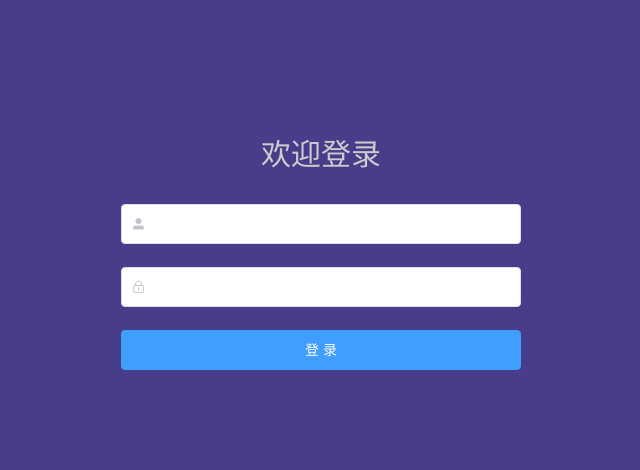
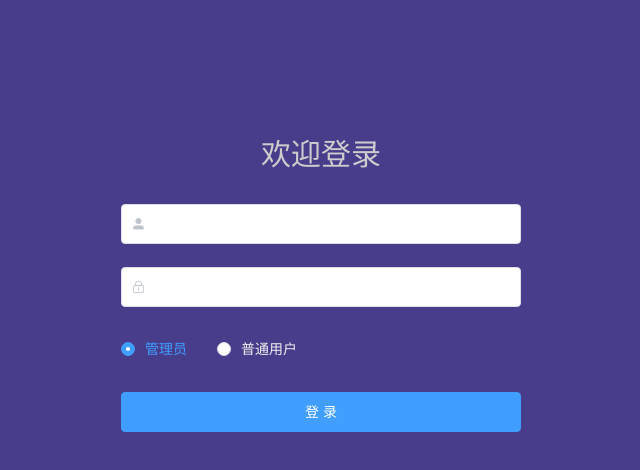
Before and after one commit to huzirun/bc-cov, a Vue app in the folder vue/: page /login in a window 1280 px wide. Shown: the top 470 px of the page, without its empty margins (319-959 px from the left). Built offline with nearby package versions, Linux system fonts and the light colour scheme.

Commit message:
角色登录

```diff
--- a/vue/src/views/Login.vue
+++ b/vue/src/views/Login.vue
@@ -8,6 +8,10 @@
         </el-form-item>
         <el-form-item prop="password">
           <el-input prefix-icon="el-icon-lock" v-model="form.password" show-password></el-input>
+        </el-form-item>
+        <el-form-item>
+          <el-radio v-model="form.role" :label="1" style="color: #eee">管理员</el-radio>
+          <el-radio v-model="form.role" :label="2" style="color: #eee">普通用户</el-radio>
         </el-form-item>
         <el-form-item>
           <el-button style="width: 100%" type="primary" @click="login">登 录</el-button>
@@ -24,7 +28,7 @@ export default {
   name: "Login",
   data() {
     return {
-      form: {},
+      form: {role: 1},
       rules: {
         username: [
           {required: true, message: '请输入用户名', trigger: 'blur'},
```
Also changed, not shown: 1 other file (tests, documents, lock files or other folders).
